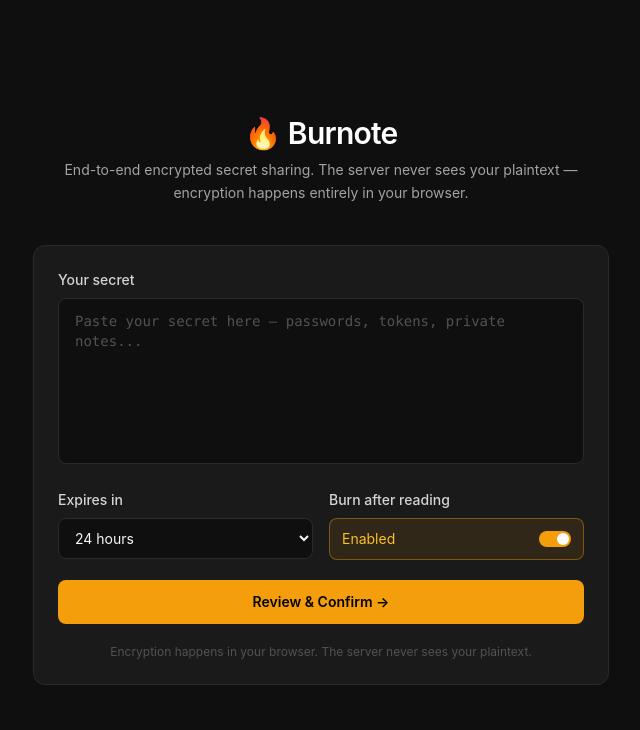
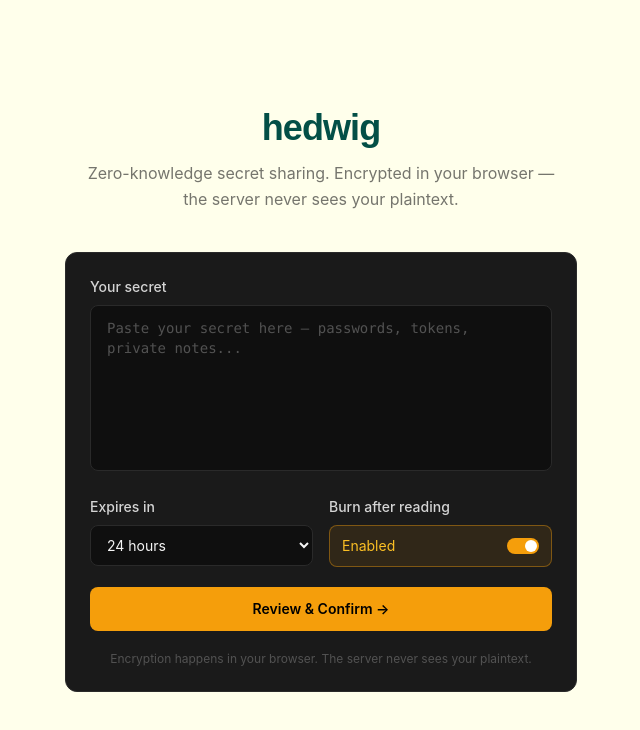
Before and after one commit to iamujjwalsinha/burnote, a Next.js app: page / in a window 1280 px wide. Shown: the top 730 px of the page, without its empty margins (319-959 px from the left). Built offline with nearby package versions, Linux system fonts and the light colour scheme.

Commit message:
design: rebrand to hedwig with WisprType-inspired light theme

```diff
--- a/app/page.tsx
+++ b/app/page.tsx
@@ -2,15 +2,15 @@
 
 export default function Home() {
   return (
-    <main className="min-h-screen bg-[#0f0f0f] flex flex-col items-center justify-center px-4 py-16">
-      <div className="w-full max-w-xl">
+    <main className="min-h-screen flex flex-col items-center justify-center px-4 py-16" style={{ backgroundColor: "#FFFFEB" }}>
+      <div className="w-full max-w-lg">
         <div className="mb-10 text-center">
-          <h1 className="text-3xl font-semibold tracking-tight text-white mb-2">
-            🔥 Burnote
+          <h1 className="text-4xl font-bold tracking-tight mb-3" style={{ fontFamily: "'Bricolage Grotesque', sans-serif", color: "#034F46" }}>
+            hedwig
           </h1>
-          <p className="text-neutral-400 text-sm leading-relaxed">
-            End-to-end encrypted secret sharing. The server never sees your
-            plaintext — encryption happens entirely in your browser.
+          <p className="text-base leading-relaxed" style={{ color: "#1A1A1A", opacity: 0.6 }}>
+            Zero-knowledge secret sharing. Encrypted in your browser —<br />
+            the server never sees your plaintext.
           </p>
         </div>
         <SecretForm />
```
